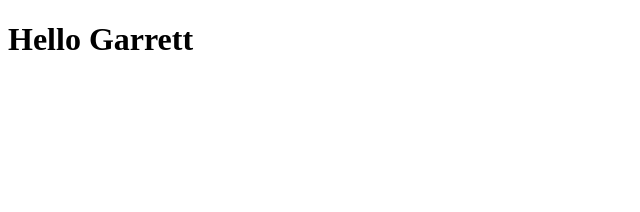
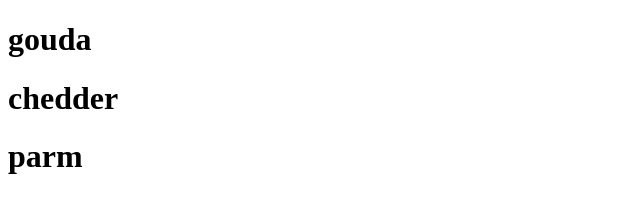
Before and after one commit to gedunlap/vue-practice, a plain HTML site: page index.html in a window 1280 px wide. Shown: the whole page, without its empty margins (0-640 px from the left). Drawn offline with nearby package versions, Linux system fonts and the light colour scheme.

Commit message:
passing props

```diff
--- a/app.js
+++ b/app.js
@@ -1,5 +1,6 @@
 Vue.component('hellogarrett', {
-    template: "<h1>Hello Garrett</h1>"
+    template: "<h1>{{cheese}}</h1>",
+    props: ['cheese']
 })
 
 const app = new Vue({
--- a/index.html
+++ b/index.html
@@ -10,7 +10,9 @@
 </head>
 <body>
     <div id="app">
-        <hellogarrett />
+        <hellogarrett cheese="gouda"></hellogarrett>
+        <hellogarrett cheese="chedder"></hellogarrett>
+        <hellogarrett cheese="parm"></hellogarrett>
     </div>
 </body>
 </html>
```
